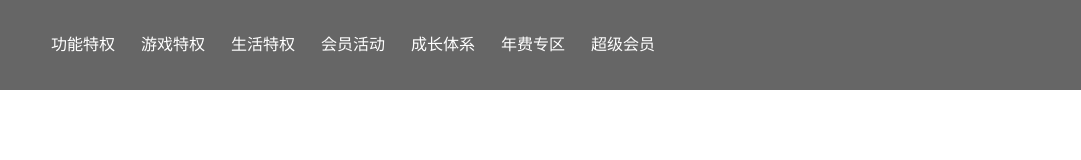
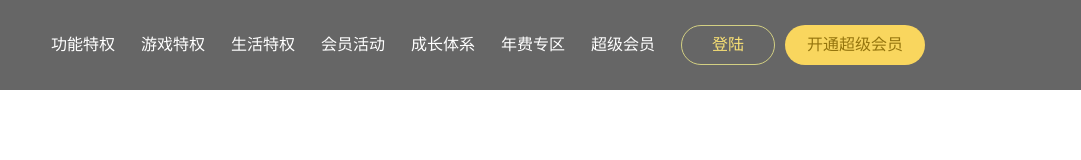
Before and after one commit to imldy/Web-front-end, a plain HTML site: page QQBanner/index.html in a window 1280 px wide. Shown: the full height of the page, 199-1280 px from the left. Drawn offline with Linux system fonts and the light colour scheme.

Commit message:
2020.5.8第一次作业：增加登录等按钮

```diff
--- a/QQBanner/index.html
+++ b/QQBanner/index.html
@@ -41,6 +41,35 @@
 				color: white;
 			}
 			ul li>a:hover{color: blue;}
+			.top_right{float: left;}
+			.top_right a{
+				font-size: 16px;
+				display: block;
+				text-align: center;
+				border-radius: 35px;
+				margin-top: 25px;
+			}
+			.top_right a:first-of-type{
+				width: 92px;
+				height: 38px;
+				line-height: 38px;
+				border: 1px solid #d3d083;
+				float: left;
+				color: #f9e175;
+			}
+			.top_right a:first-of-type:hover{
+				background-color: #d3d083;
+				color: #696661;
+			}
+			.top_right a:last-of-type{
+				width: 140px;
+				height: 40px;
+				line-height: 40px;
+				color: #95750e;
+				float: left;
+				background-color: #f9d65e;
+				margin-left: 10px;
+			}
 		</style>
 	</head>
 	<body>
@@ -56,6 +85,10 @@
 					<li><a href="#">年费专区</a></li>
 					<li><a href="#">超级会员</a></li>
 				</ul>
+				<div class="top_right">
+					<a href="#">登陆</a>
+					<a href="#">开通超级会员</a>
+				</div>
 			</div>
 		</div>
 	</body>
```
